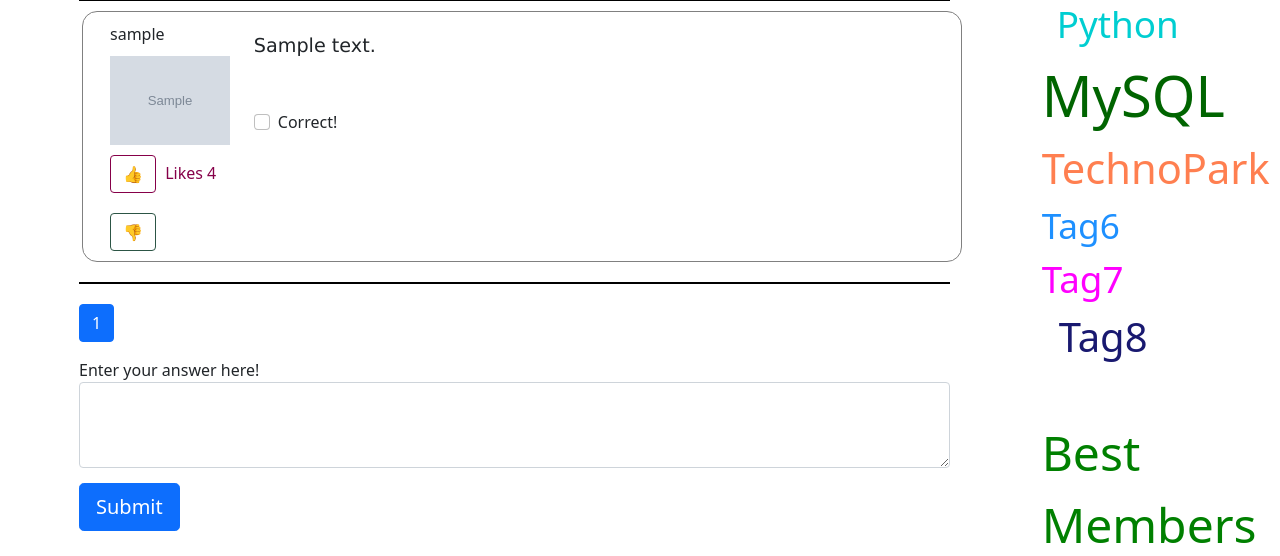
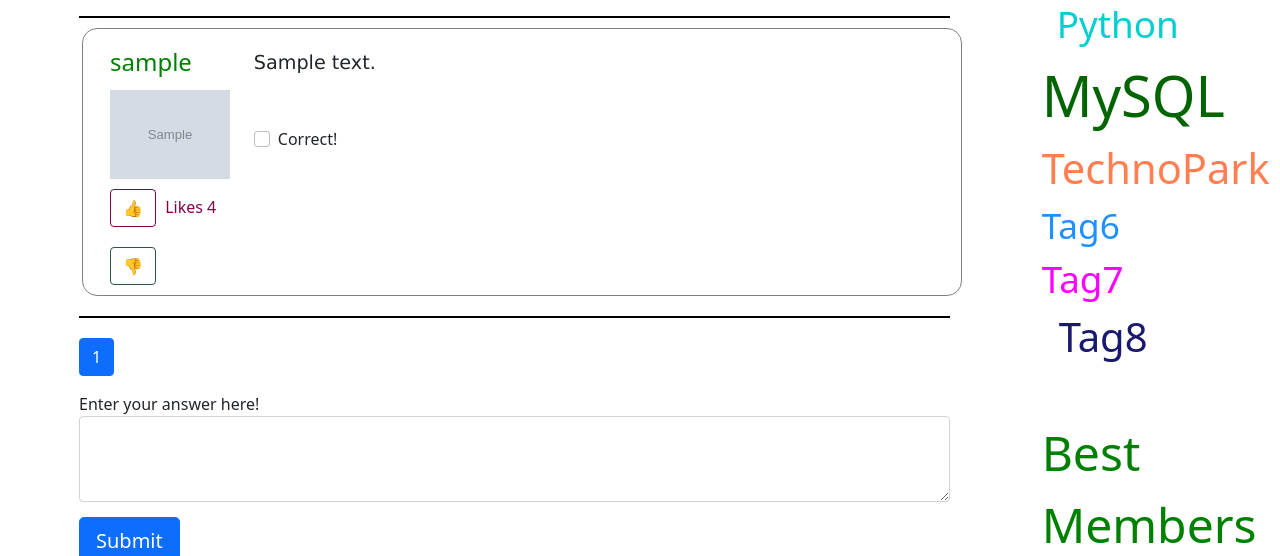
Before and after one commit to Shureks-den/askme_shurek, a Django app: page /question/1/ in a window 1280 px wide. Shown: the part 357-913 px from the top of the page. Run offline with Django 3.2, Linux system fonts and the light colour scheme; tables that the repository leaves empty hold one stand-in row (values such as "Sample post"); grey boxes marked "Sample" are stand-in pictures; some libraries are stand-ins or nearby versions.

Commit message:
Fix logins

```diff
--- a/app/views.py
+++ b/app/views.py
@@ -19,7 +19,7 @@ def paginate(data, num, request):
 
 def index(request):
     questions = models.Question.objects.new_questions()
-    val = paginate(questions, 3, request)
+    val = paginate(questions, 4, request)
     return render(request, 'index.html', {'page': val[0], 'questions': val[1]})
 
 
--- a/static/css/my.css
+++ b/static/css/my.css
@@ -54,6 +54,13 @@ form > .avatar {
   width: 90%;
   max-width: 2500px;
   margin-right: 5%;
+}
+
+.login {
+    color:green;
+    font-size: 1.5em;
+    margin-top: 5px;
+    margin-bottom 5px;
 }
 
 .Hot.Questions{
--- a/templates/include/answer.html
+++ b/templates/include/answer.html
@@ -1,7 +1,7 @@
 {% load static %}
 <div class ="row answer">
     <div class = "col-2">
-        {{ answer.author.nickname}}
+        <div class = "login"> {{ answer.author.nickname }} </div>
         <div><img class = "question_avatar" src={{ answer.author.avatar.url }}></div>
         <div>
             <button type="button" class="btn btn-outline-danger">&#128077;</button>
--- a/templates/include/question.html
+++ b/templates/include/question.html
@@ -1,7 +1,7 @@
 {% load static %}
 <div class ="row question">
     <div class = "col-2">
-        {{ question.author.nickname }}
+        <div class = "login"> {{ question.author.nickname }} </div>
         <div> <img class = "question_avatar"  src={{ question.author.avatar.url }}  > </div>
         <div>
             <button type="button" class="btn btn-outline-danger">&#128077;</button>
@@ -14,7 +14,7 @@
             {{ question.title}}</a>
         <div class = "text"> {{ question.text }} </div>
         <div class = "under question">
-            <a class = "answers" href={% url 'one_question' pk=question.id %}>Answers {{ question.count }} </a>
+            <a class = "answers" href={% url 'one_question' pk=question.id %}>Answers  </a>
             <span class = "tags">Tags:</span>
             {% for tag in question.tags  %}
             <a href = {% url 'tag_search' tag=tag %}> {{ tag }}</a>
```
Also changed, not shown: app/management/commands/fill_db.py (+4 -4 lines).
